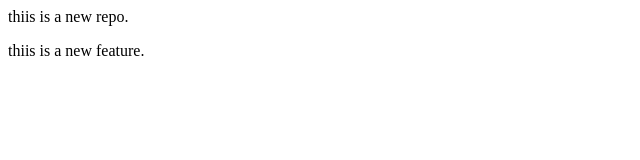
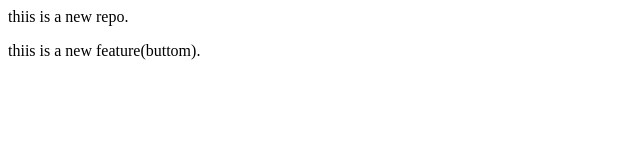
Before and after one commit to sandeepkgupta41/localrepo, a plain HTML site: page Index.html in a window 1280 px wide. Shown: the full height of the page, 0-640 px from the left. Drawn offline with Linux system fonts and the light colour scheme.

Commit message:
add buttom

```diff
--- a/Index.html
+++ b/Index.html
@@ -1,2 +1,2 @@
 <p> thiis is a new repo.<p>
-    <p> thiis is a new feature.<p></p>
+    <p> thiis is a new feature(buttom).<p></p>
```
